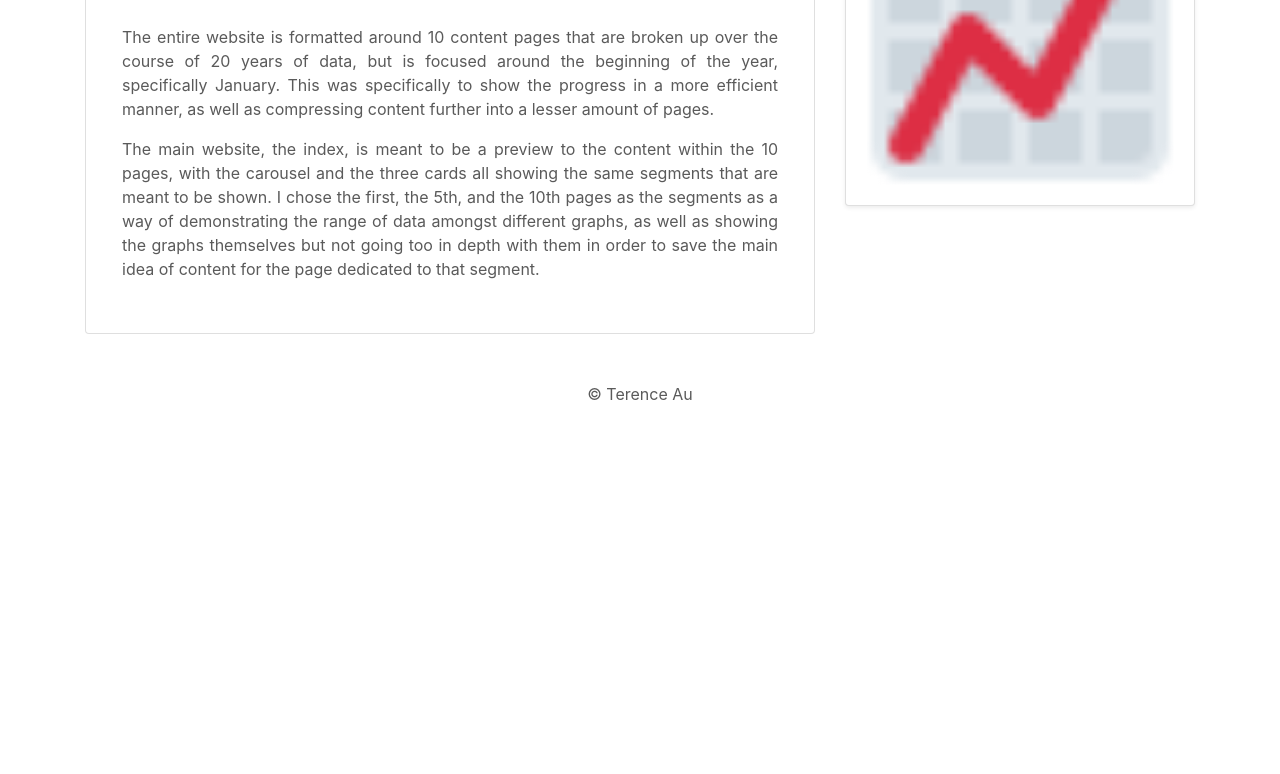
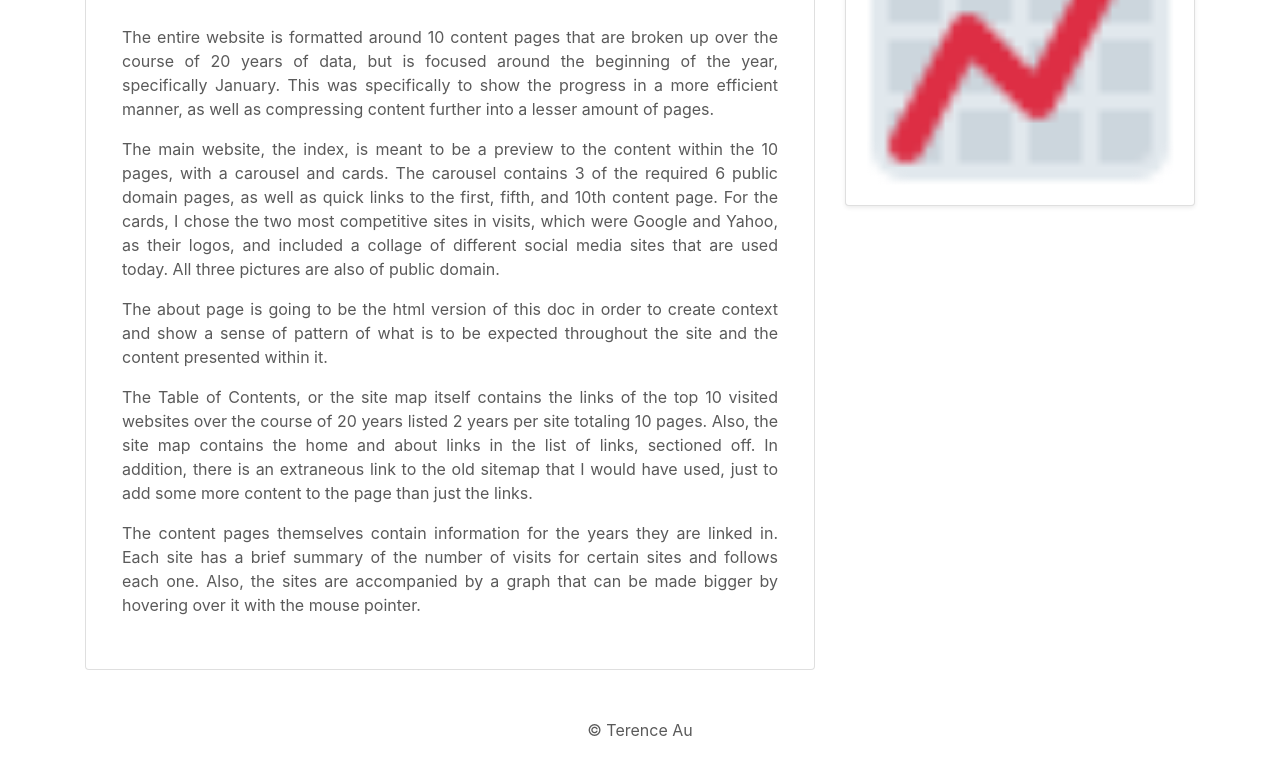
Before and after one commit to Takosheen/IS117FinaIProject, a website: page docs/about.html in a window 1280 px wide. Shown: the part 240-1014 px from the top of the page. Before the commit the page ends 800 px from the top, so only its background shows below. Drawn offline with nearby package versions, Linux system fonts and the light colour scheme.

Commit message:
Fix: Fixed carousel card #2 with years Feature: Added content to about page.

```diff
--- a/docs/about.html
+++ b/docs/about.html
@@ -60,14 +60,23 @@
                                 This was specifically to show the progress in a more efficient manner, as well as compressing
                                 content further into a lesser amount of pages. </p>
                             <p>The main website, the index, is meant to be a preview to the content within the 10 pages,
-                                with the carousel and the three cards all showing the same segments that are meant to be
-                                shown. I chose the first, the 5th, and the 10th pages as the segments as a way of demonstrating
-                                the range of data amongst different graphs, as well as showing the graphs themselves but
-                                not going too in depth with them in order to save the main idea of content for the page
-                                dedicated to that segment.</p>
-                            <p></p>
-                            <p></p>
-                            <p></p>
+                                with a carousel and cards. The carousel contains 3 of the required 6 public domain pages,
+                                as well as quick links to the first, fifth, and 10th content page. For the cards, I chose
+                                the two most competitive sites in visits, which were Google and Yahoo, as their logos, and
+                                included a collage of different social media sites that are used today. All three pictures
+                                are also of public domain.</p>
+                            <p>The about page is going to be the html version of this doc in order to create context and
+                                show a sense of pattern of what is to be expected throughout the site and the content
+                                presented within it.</p>
+                            <p>The Table of Contents, or the site map itself contains the links of the top 10 visited
+                                websites over the course of 20 years listed 2 years per site totaling 10 pages. Also,
+                                the site map contains the home and about links in the list of links, sectioned off. In
+                                addition, there is an extraneous link to the old sitemap that I would have used, just to
+                                add some more content to the page than just the links. </p>
+                            <p>The content pages themselves contain information for the years they are linked in. Each
+                                site has a brief summary of the number of visits for certain sites and follows each one.
+                                Also, the sites are accompanied by a graph that can be made bigger by hovering over
+                                it with the mouse pointer.</p>
                         </div>
                     </div>
                 </div>
```
Also changed, not shown: docs/index.html (+2 -2 lines).
